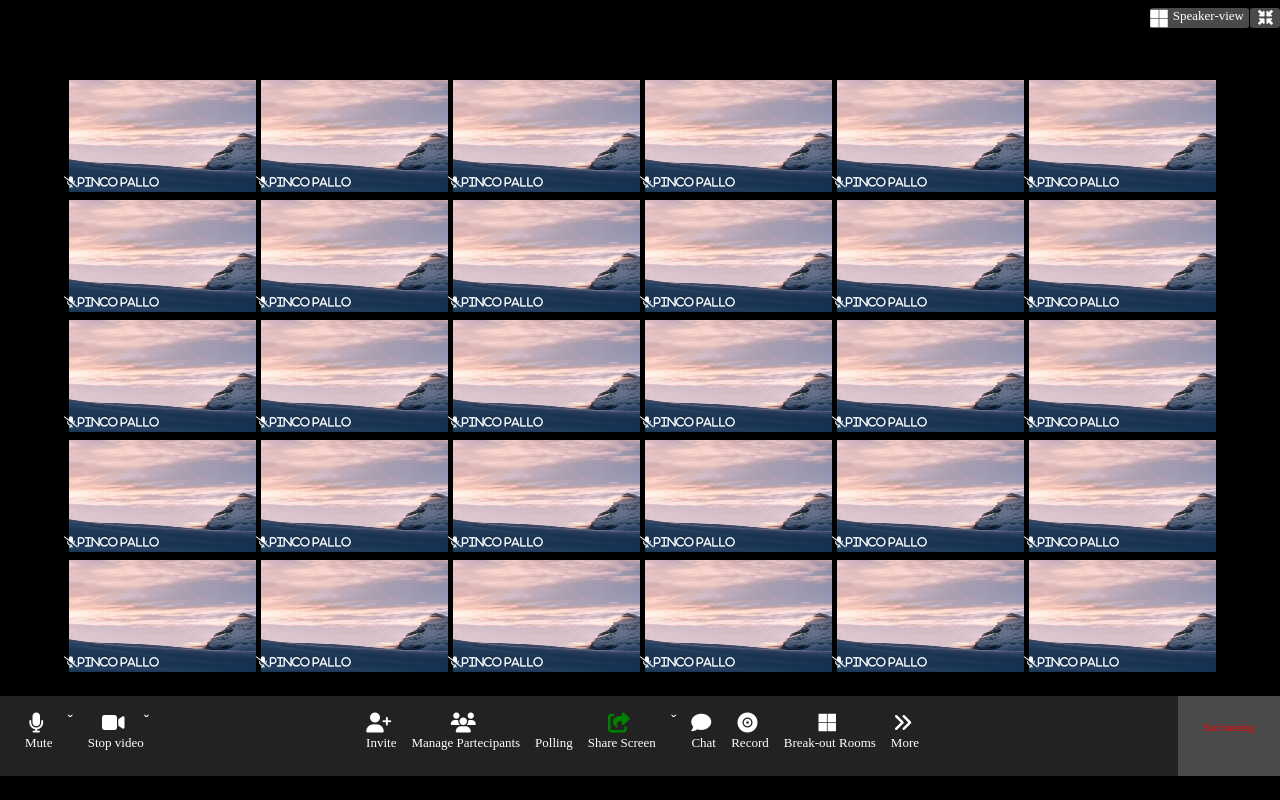
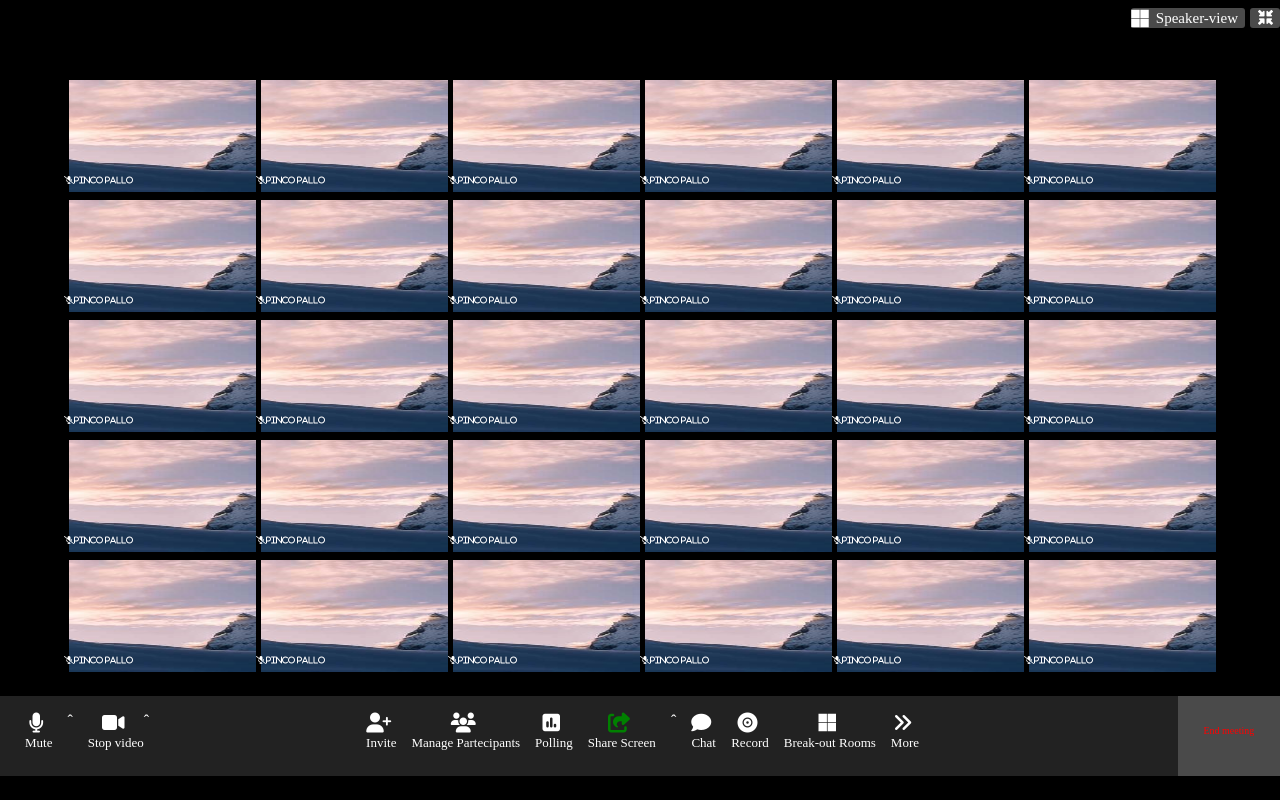
Before and after one commit to Patrickhell/html-css-zoom, a plain HTML site: page index.html in a window 1280 px wide. Drawn offline with Linux system fonts and the light colour scheme.

Commit message:
ridimenzionamento testo nell'imagine e header e footer

```diff
--- a/css/style.css
+++ b/css/style.css
@@ -24,16 +24,18 @@ header{
 
 }
 
-.Speaker-view{
+div ul.Speaker-view{
     width: 110spx;
     height: 20px;
     background-color:#4a4a4a;
-    margin-right: 1px ;
+    margin-right: 5px ;
     border-radius: 3px;
+    font-size: 15px;
 
 }
-.font{
-    font-size: 20px;
+li p{
+    font-size: 15px;
+    padding: 2px;
 }
 
 .icons-minimize{
@@ -65,7 +67,7 @@ header{
 
 }
 .color-white{
-    color: white;
+    color: #ffffff
 }
 
 
@@ -73,7 +75,7 @@ header{
     position: absolute;
     top: 80%;
     left:0;
-font-size: 11px;
+font-size: 8px;
 
 }
 
@@ -131,7 +133,8 @@ div.central-icons{
     color: red;
     font-size: 10px;
     text-align: center;
-    padding: 25%;
+    padding: 20%;
+    margin-top: 8%;
 
 }
 .color-green{
--- a/index.html
+++ b/index.html
@@ -16,11 +16,11 @@
        <nav >
         <div class="nav-bar flex color-white" >
             <ul class="flex Speaker-view ">
-                <li>
+                <li class="grid">
                     <i class=" fa-brands fa-microsoft"></i>
                 </li>
                 <li>
-                    <p class="font">Speaker-view</p>
+                    <p>Speaker-view</p>
                 </li>
             </ul>
             <ul >
@@ -314,7 +314,7 @@
                 </div>
             </div>
             <div class="margin-left">
-                <span>&caron;</span>
+                <span>&circ;</span>
             </div>
             <div class="video margin-left">
                 <ul>
@@ -327,7 +327,7 @@
                 </div>
             </div>
             <div>
-                <span>&caron;</span>
+                <span>&circ;</span>
             </div>
         </div>
         <div class="central-icons color-white flex">
@@ -354,7 +354,7 @@
             <div class="polling margin-left">
                 <ul>
                     <li>
-                        <i class="fa-thin fa-square-poll-vertical"></i>                    </li>
+                        <i class="fa-sharp fa-solid fa-square-poll-vertical"></i>                   </li>
                 </ul>
                 <div class="font">
                     <p>Polling</p>
@@ -370,7 +370,7 @@
                 </div>
             </div>
             <div class="margin-left">
-                <span>&caron;</span>
+                <span>&circ;</span>
             </div>
             <div class="chat margin-left">
                 <ul>
```
